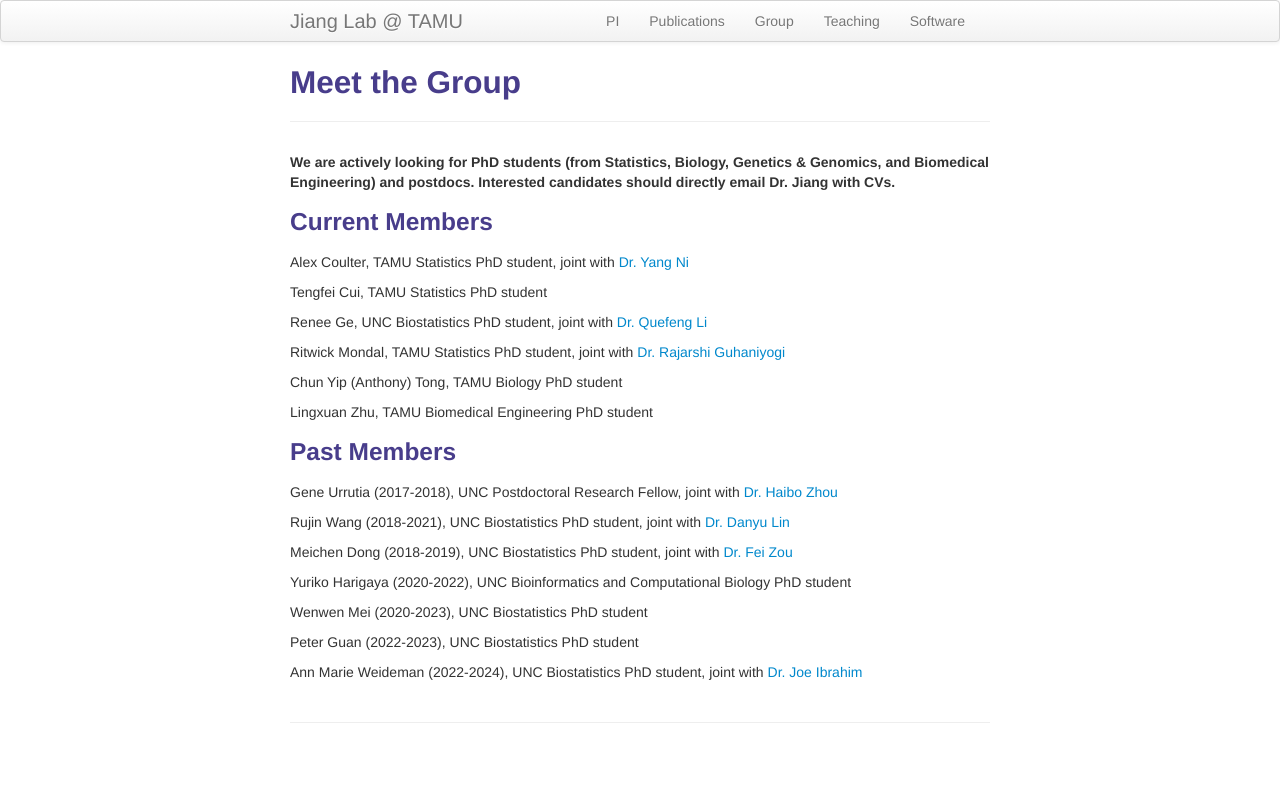
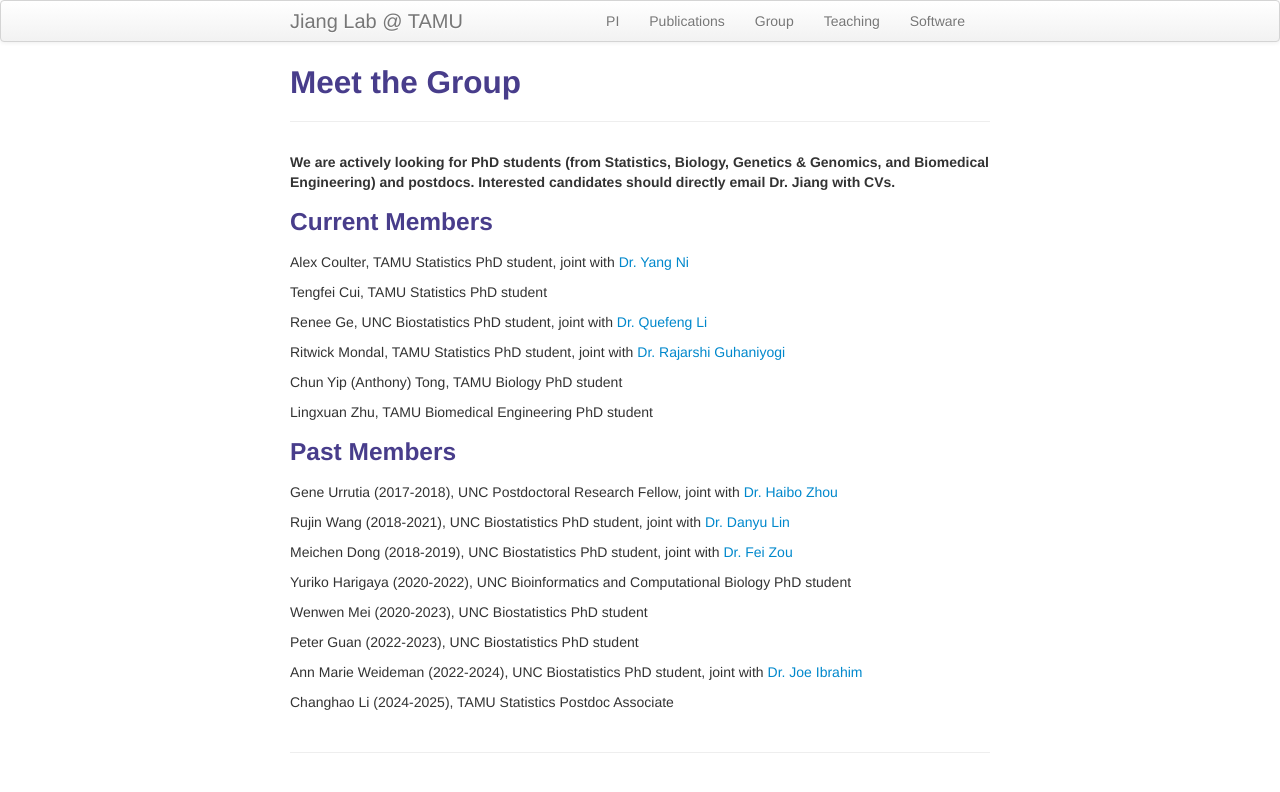
Before and after one commit to yuchaojiang/yuchaojiang.github.io, a Jekyll site: the page built from pages/group.md, in a window 1280 px wide. Shown: the top 792 px of the page. Built offline with Jekyll 4.4.1, drawn with Linux system fonts in a browser that asks for light colours.

Commit message:
Update group.md

```diff
--- a/pages/group.md
+++ b/pages/group.md
@@ -35,3 +35,5 @@ Wenwen Mei (2020-2023), UNC Biostatistics PhD student <br/>
 Peter Guan (2022-2023), UNC Biostatistics PhD student <br/>
 
 Ann Marie Weideman (2022-2024), UNC Biostatistics PhD student, joint with [Dr. Joe Ibrahim](https://sph.unc.edu/adv_profile/joseph-g-ibrahim-phd/) <br/>
+
+Changhao Li (2024-2025), TAMU Statistics Postdoc Associate <br/>
```
